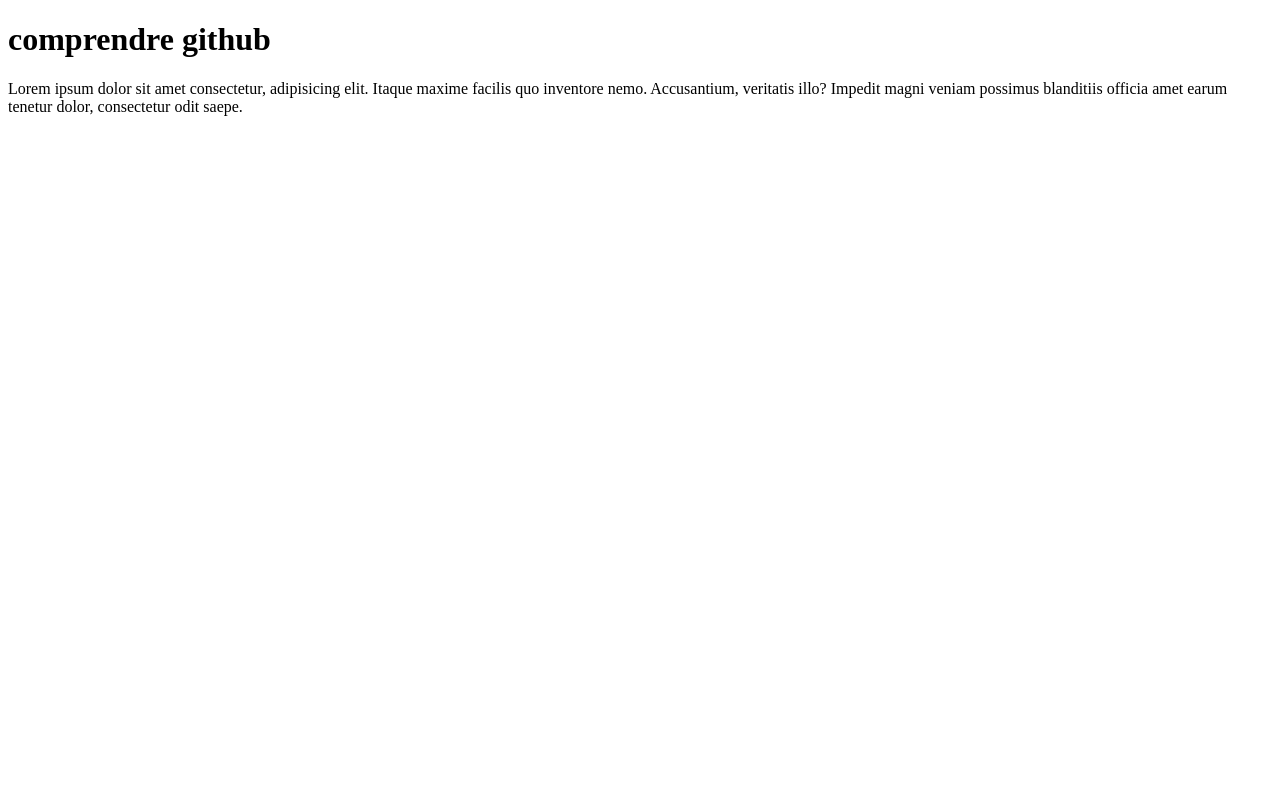
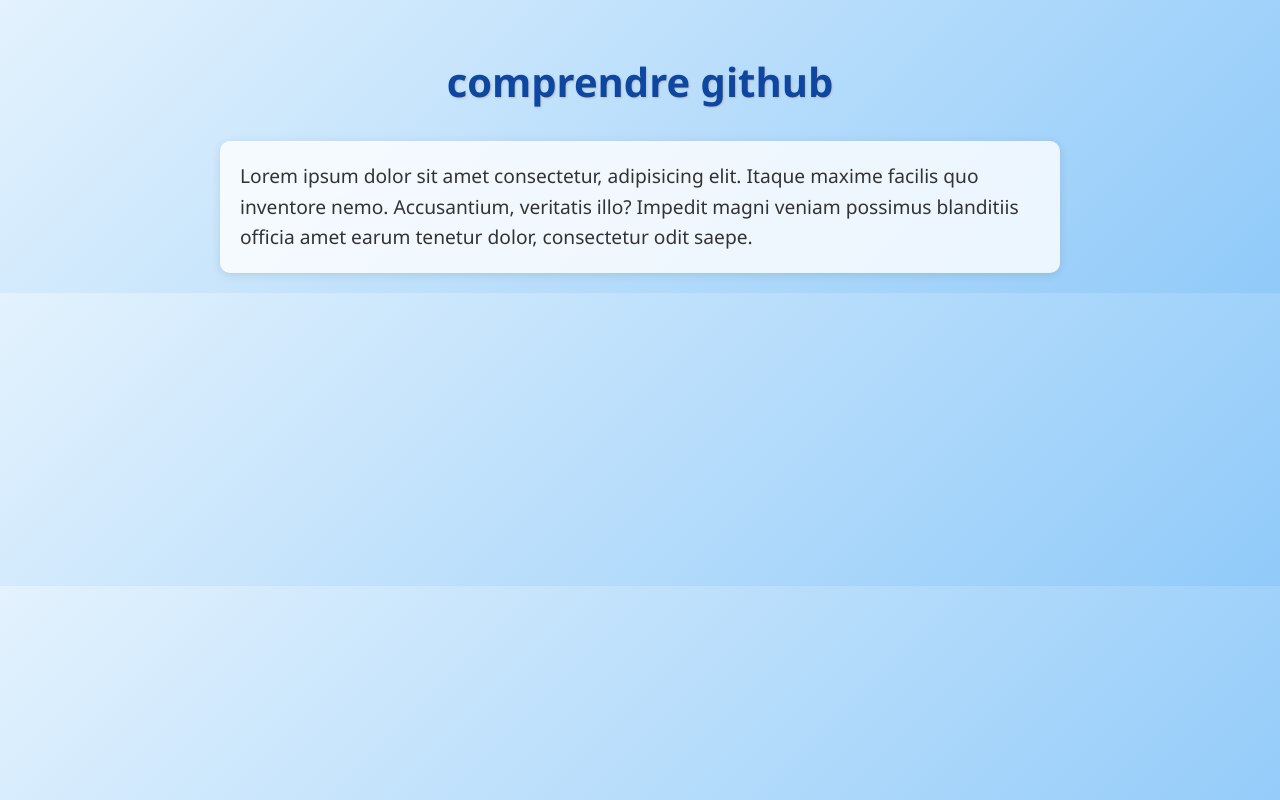
Before and after one commit to ousmane831/Project, a plain HTML site: page index.html in a window 1280 px wide. Drawn offline with Linux system fonts and the light colour scheme.

Commit message:
j'ai ajouter un style css

```diff
--- a/index.html
+++ b/index.html
@@ -4,6 +4,7 @@
     <meta charset="UTF-8">
     <meta name="viewport" content="width=device-width, initial-scale=1.0">
     <title>Projet github</title>
+    <link rel="stylesheet" href="style.css">
  </head>
  <body>
    <h1>comprendre github</h1>
--- /dev/null
+++ b/style.css
@@ -0,0 +1,28 @@
+/* style.css */
+
+body {
+  margin: 0;
+  padding: 0;
+  font-family: 'Segoe UI', Tahoma, Geneva, Verdana, sans-serif;
+  background: linear-gradient(135deg, #e3f2fd, #90caf9);
+  color: #333;
+  line-height: 1.6;
+}
+
+h1 {
+  text-align: center;
+  color: #0d47a1;
+  margin-top: 50px;
+  font-size: 2.5em;
+  text-shadow: 1px 1px 2px #bbb;
+}
+
+p {
+  max-width: 800px;
+  margin: 20px auto;
+  padding: 20px;
+  background-color: #ffffffcc;
+  border-radius: 10px;
+  box-shadow: 0 2px 10px rgba(0,0,0,0.1);
+  font-size: 1.2em;
+}
```
